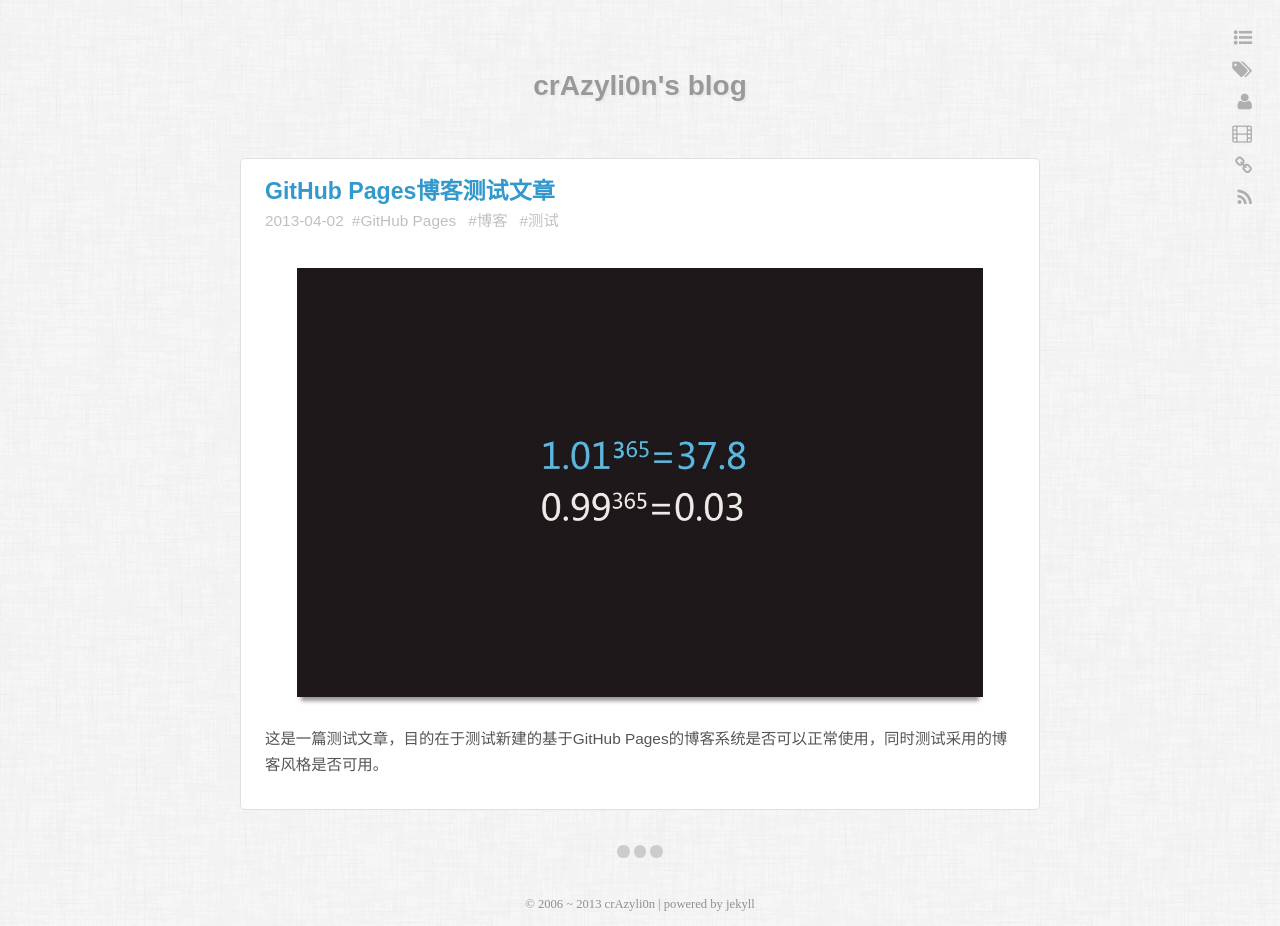
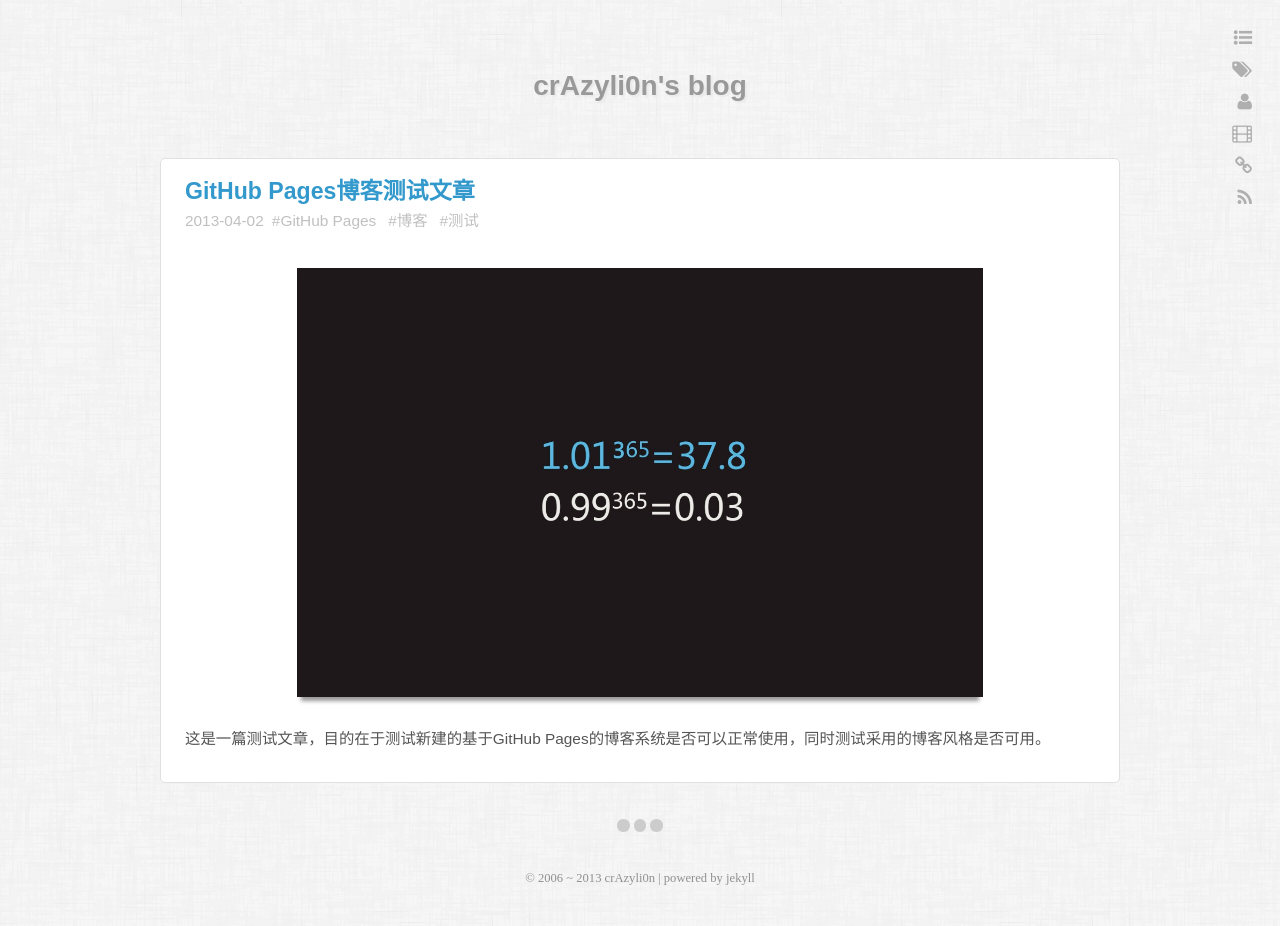
Before and after one commit to xidianpanpei/xidianpanpei.blog, a Jekyll site: the page built from index.markdown, in a window 1280 px wide. Built offline with Jekyll 4.4.1, drawn with Linux system fonts in a browser that asks for light colours; some web fonts are replaced; Markdown is read by kramdown in place of the engine named in the settings; after the commit the page ends 900 px from its top, so only the background shows below that.

```diff
--- a/_layouts/default.html
+++ b/_layouts/default.html
@@ -2,7 +2,7 @@
 <html xmlns="http://www.w3.org/1999/xhtml" xml:lang="en" lang="en-us">
   <head>
     <meta http-equiv="content-type" content="text/html; charset=utf-8" />
-    <meta name="author" content="Linghua Zhang" />
+    <meta name="author" content="crAzyli0n" />
     {% if page.title %}
     <title>{{ page.title }}</title>
     {% else %}
--- a/media/css/style.css
+++ b/media/css/style.css
@@ -73,7 +73,7 @@ nav {
     color: #333333; }
 
 #content {
-  width: 800px;
+  width: 960px;
   margin: 0 auto;
   font-size: 1.1em;
   line-height: 1.7em; }
```
